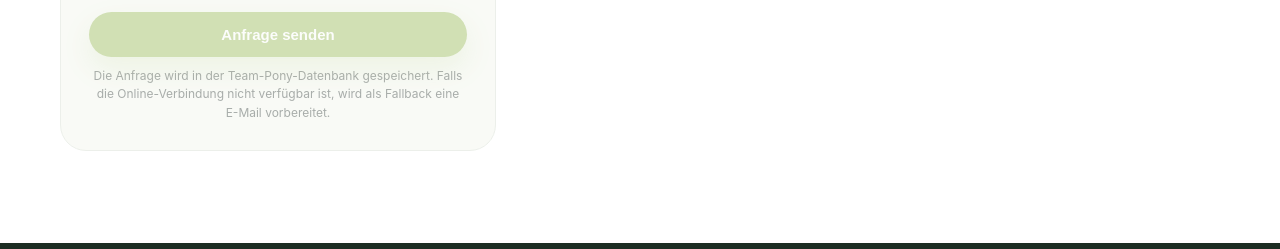
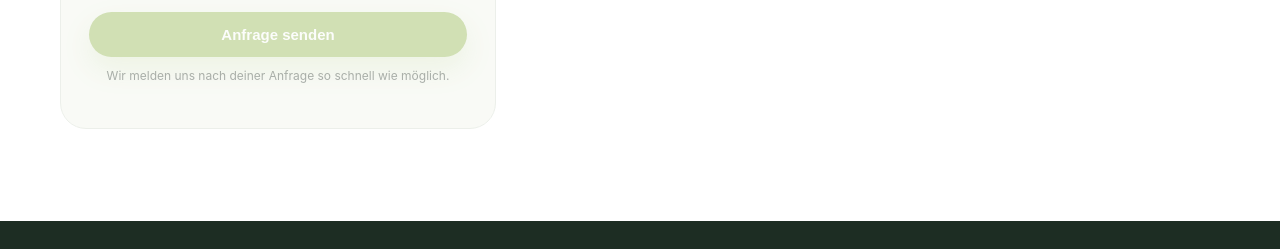
Before and after one commit to Gregy85/team-pony-homepage, a website: page public/index.html in a window 1280 px wide. Shown: the part 10949-11198 px from the top of the page. Drawn offline with Linux system fonts and the light colour scheme; no server answers.

Commit message:
Homepage V18 remove remaining technical customer text

```diff
--- a/public/index.html
+++ b/public/index.html
@@ -419,7 +419,7 @@
           </select></label>
           <label>Nachricht<textarea name="message" rows="4" placeholder="Worum geht es? Fragen, Besonderheiten …"></textarea></label>
           <button class="btn primary wide" type="submit">Anfrage senden</button>
-          <p class="form-note" id="formStatus">Die Anfrage wird in der Team-Pony-Datenbank gespeichert. Falls die Online-Verbindung nicht verfügbar ist, wird als Fallback eine E-Mail vorbereitet.</p>
+          <p class="form-note" id="formStatus">Wir melden uns nach deiner Anfrage so schnell wie möglich.</p>
         </form>
       </div>
     </section>
@@ -445,5 +445,6 @@
   <script src="site-config.js?v=18"></script>
   <script src="site-runtime.js?v=18"></script>
   <script src="script.js?v=18"></script>
-  <script src="https://cdnjs.cloudflare.com/ajax/libs/qrcodejs/1.0.0/qrcode.min.js"></script>\n</body>
+  <script src="https://cdnjs.cloudflare.com/ajax/libs/qrcodejs/1.0.0/qrcode.min.js"></script>
+</body>
 </html>
```
